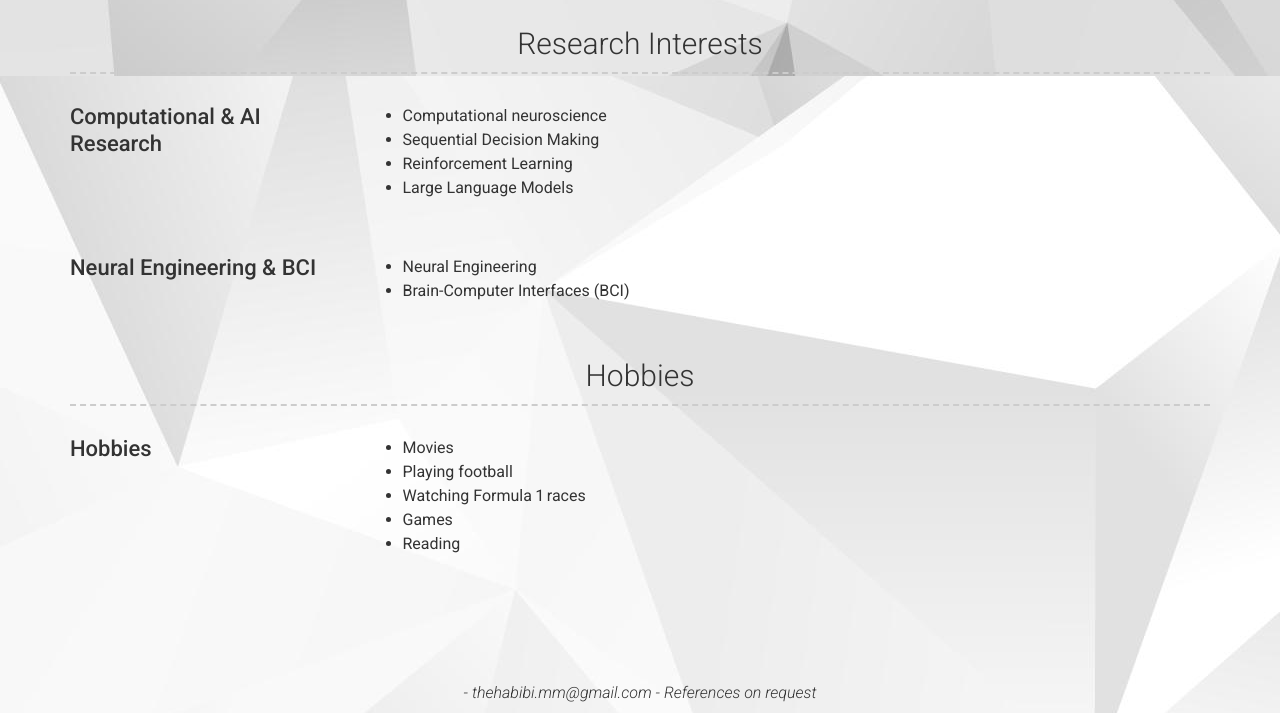
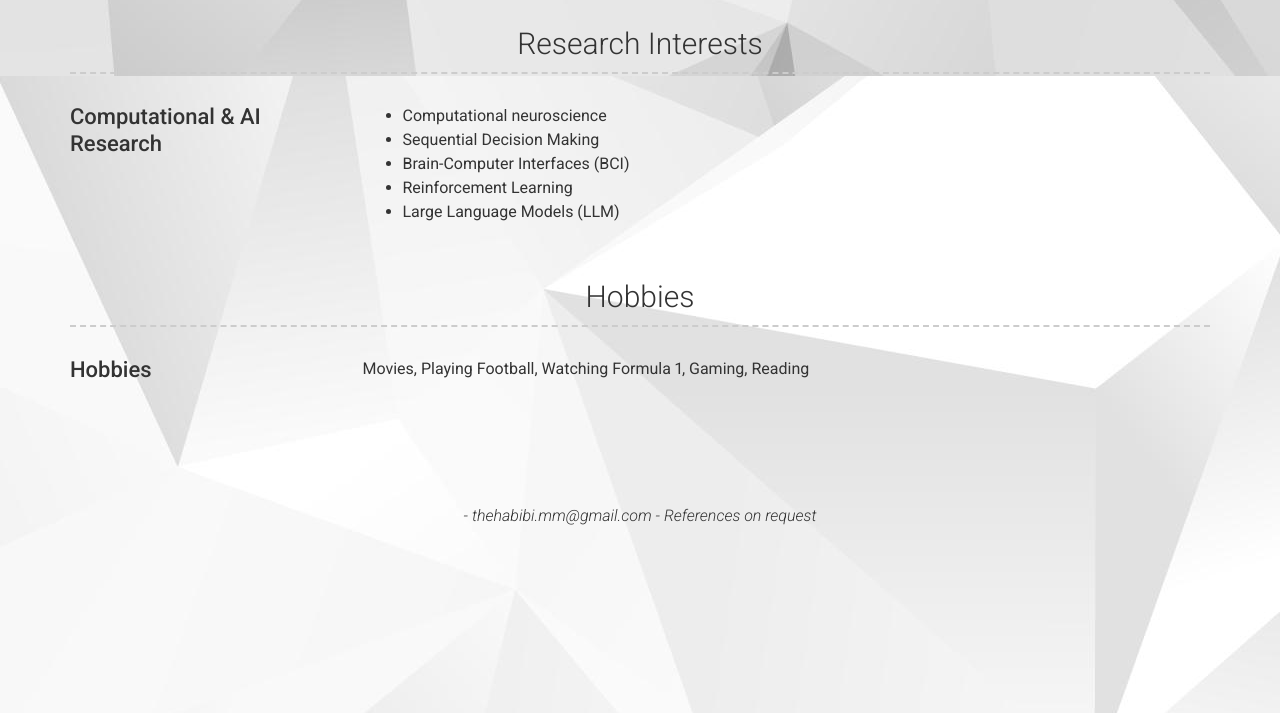
Before and after one commit to HabibiMehdi/HabibiMehdi.github.io, a Jekyll site: the page built from index.md, in a window 1280 px wide and 900 px high, scrolled down 1737 px, cut to the strip 187-900 px from the top of the window. Built offline with Jekyll 4.4.1, drawn with Linux system fonts in a browser that asks for light colours; nearby versions of some CDN libraries; a style sheet for code colours, icons or effects is not loaded.

Commit message:
Update _config.yml

```diff
--- a/_config.yml
+++ b/_config.yml
@@ -119,14 +119,10 @@ content:
         description: |
           - Computational neuroscience
           - Sequential Decision Making
+          - Brain-Computer Interfaces (BCI)
           - Reinforcement Learning
-          - Large Language Models
+          - Large Language Models (LLM)
 
-      - layout: left
-        title: Neural Engineering & BCI
-        description: |
-          - Neural Engineering
-          - Brain-Computer Interfaces (BCI)
 
   - title: Hobbies
     layout: list
@@ -134,12 +130,7 @@ content:
       - layout: left
         title: Hobbies
         description: |
-          - Movies
-          - Playing football
-          - Watching Formula 1 races
-          - Games
-          - Reading
-
+          Movies, Playing Football, Watching Formula 1, Gaming, Reading
 
 
 # Footer
```
